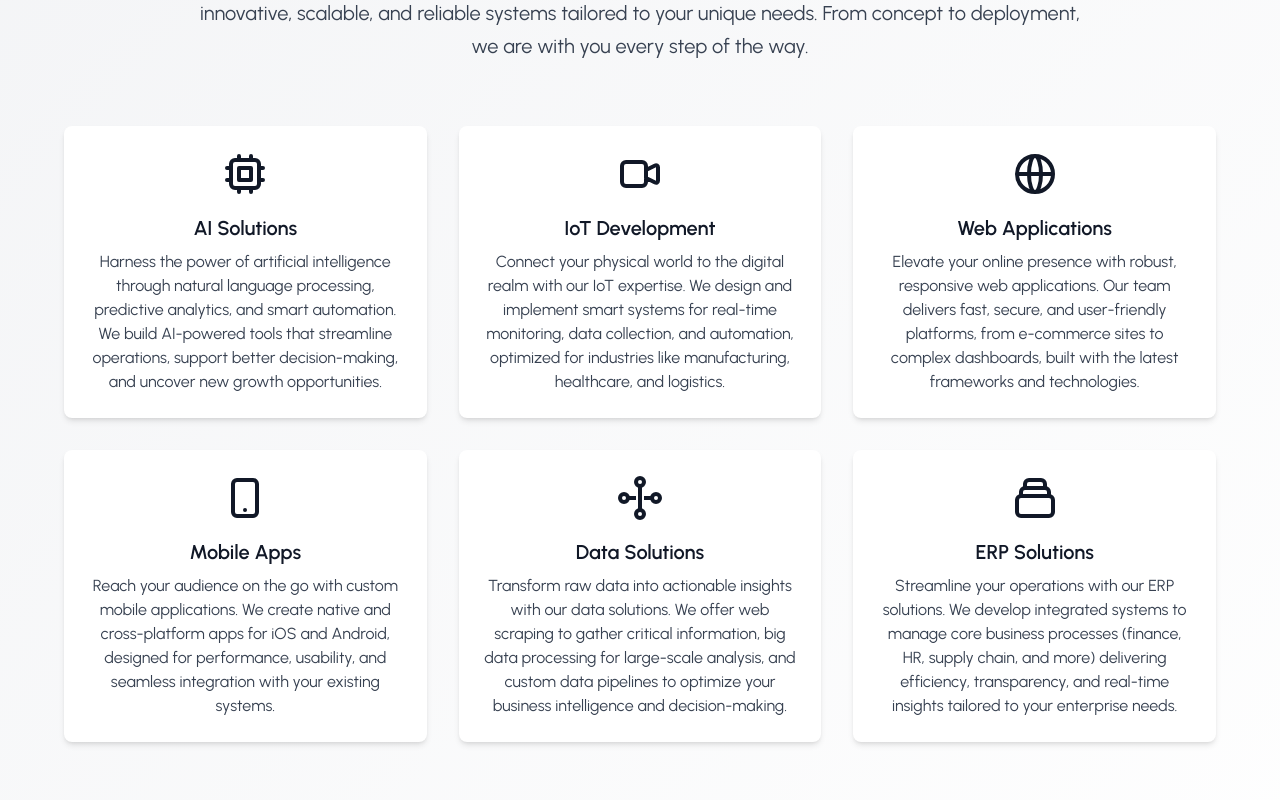
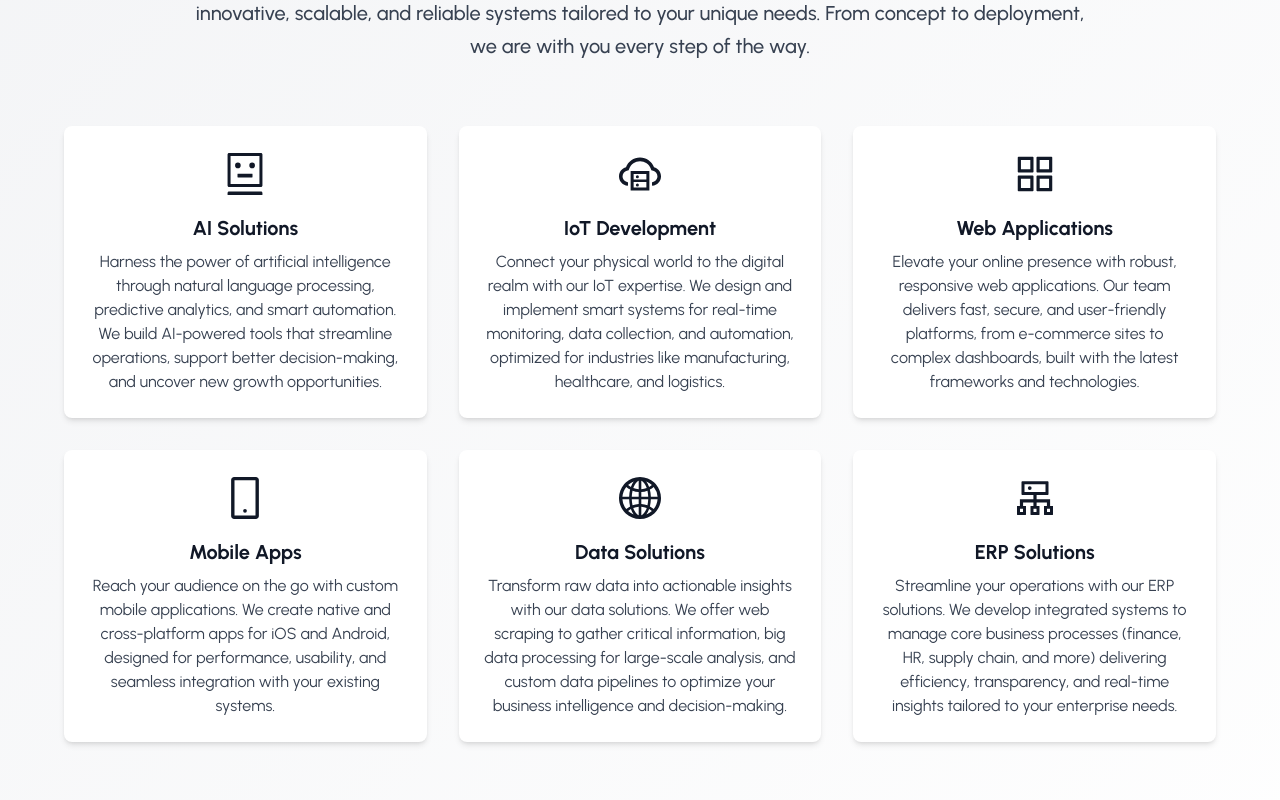
Before and after one commit to zedexel/zedexel.github.io, a React (Create React App) app: page / in a window 1280 px wide. Shown: the part 1020-1820 px from the top of the page. Built offline with nearby package versions, Linux system fonts and the light colour scheme; the HTML template or start-up script is replaced by a standard one.

Commit message:
add ServiceCard.tsx

```diff
--- /dev/null
+++ b/src/components/ServiceCard.tsx
@@ -0,0 +1,21 @@
+import { IconType } from "react-icons";
+
+interface ServiceCardProps {
+  icon: IconType;
+  title: string;
+  description: string;
+}
+
+const ServiceCard: React.FC<ServiceCardProps> = ({ icon: Icon, title, description }) => {
+  return (
+    <div className="bg-white p-6 rounded-lg shadow-md hover:shadow-lg transition-shadow duration-300">
+      <div className="w-12 h-12 mx-auto mb-4 text-gray-900">
+        {(Icon as any)({ size: 48 })}
+      </div>
+      <h3 className="text-xl font-bold text-gray-900 mb-2">{title}</h3>
+      <p className="text-gray-700">{description}</p>
+    </div>
+  );
+};
+
+export default ServiceCard;
--- a/src/components/Services.tsx
+++ b/src/components/Services.tsx
@@ -1,5 +1,13 @@
-import React from "react";
 import Clients from "./Clients";
+import ServiceCard from "./ServiceCard";
+import {
+  AiOutlineAppstore,
+  AiOutlineMobile,
+  AiOutlineRobot,
+  AiOutlineCloudServer,
+  AiOutlineGlobal,
+  AiOutlineCluster
+} from "react-icons/ai";
 
 const Services = () => {
   return (
@@ -7,10 +15,9 @@ const Services = () => {
       id="services"
       className="py-20 px-6 bg-gradient-to-br from-gray-100 to-white text-center"
     >
-      {/* Header */}
       <div className="max-w-4xl mx-auto mb-16">
         <h2 className="text-5xl font-bold mb-6 text-gray-900">Our Services</h2>
-        <p className="text-xl text-gray-700 leading-relaxed">
+        <p className="text-xl text-gray-700 leading-relaxed font-medium">
           At Zedexel, we specialize in crafting custom software solutions
           that empower your business to thrive in a digital world. Our team of seasoned experts
           leverages cutting-edge technologies to deliver innovative, scalable, and reliable systems
@@ -18,152 +25,49 @@ const Services = () => {
         </p>
       </div>
 
-      {/* Services Grid */}
       <div className="max-w-6xl mx-auto grid grid-cols-1 sm:grid-cols-2 lg:grid-cols-3 gap-8 mb-20">
-        {/* Service 1: AI Solutions */}
-        <div className="bg-white p-6 rounded-lg shadow-md hover:shadow-lg transition-shadow duration-300">
-          <svg
-            className="w-12 h-12 mx-auto mb-4 text-gray-900"
-            fill="none"
-            stroke="currentColor"
-            viewBox="0 0 24 24"
-            xmlns="http://www.w3.org/2000/svg"
-          >
-            <path
-              strokeLinecap="round"
-              strokeLinejoin="round"
-              strokeWidth="2"
-              d="M9 3v2m6-2v2M9 19v2m6-2v2M5 9H3m2 6H3m18-6h-2m2 6h-2M7 19h10a2 2 0 002-2V7a2 2 0 00-2-2H7a2 2 0 00-2 2v10a2 2 0 002 2zM9 9h6v6H9V9z"
-            />
-          </svg>
-          <h3 className="text-xl font-semibold text-gray-900 mb-2">AI Solutions</h3>
-          <p className="text-gray-700">
-            Harness the power of artificial intelligence through natural language processing,
+        <ServiceCard
+          icon={AiOutlineRobot} // no angle brackets here
+          title="AI Solutions"
+          description="Harness the power of artificial intelligence through natural language processing,
             predictive analytics, and smart automation. We build AI-powered tools that streamline
-            operations, support better decision-making, and uncover new growth opportunities.
-          </p>
-        </div>
-
-        {/* Service 2: IoT Development */}
-        <div className="bg-white p-6 rounded-lg shadow-md hover:shadow-lg transition-shadow duration-300">
-          <svg
-            className="w-12 h-12 mx-auto mb-4 text-gray-900"
-            fill="none"
-            stroke="currentColor"
-            viewBox="0 0 24 24"
-            xmlns="http://www.w3.org/2000/svg"
-          >
-            <path
-              strokeLinecap="round"
-              strokeLinejoin="round"
-              strokeWidth="2"
-              d="M15 10l4.553-2.276A1 1 0 0121 8.618v6.764a1 1 0 01-1.447.894L15 14M5 18h8a2 2 0 002-2V8a2 2 0 00-2-2H5a2 2 0 00-2 2v8a2 2 0 002 2z"
-            />
-          </svg>
-          <h3 className="text-xl font-semibold text-gray-900 mb-2">IoT Development</h3>
-          <p className="text-gray-700">
-            Connect your physical world to the digital realm with our IoT expertise. We design and
+            operations, support better decision-making, and uncover new growth opportunities."
+        />
+        <ServiceCard
+          icon={AiOutlineCloudServer}
+          title="IoT Development"
+          description="Connect your physical world to the digital realm with our IoT expertise. We design and
             implement smart systems for real-time monitoring, data collection, and automation,
-            optimized for industries like manufacturing, healthcare, and logistics.
-          </p>
-        </div>
-
-        {/* Service 3: Web Applications */}
-        <div className="bg-white p-6 rounded-lg shadow-md hover:shadow-lg transition-shadow duration-300">
-          <svg
-            className="w-12 h-12 mx-auto mb-4 text-gray-900"
-            fill="none"
-            stroke="currentColor"
-            viewBox="0 0 24 24"
-            xmlns="http://www.w3.org/2000/svg"
-          >
-            <path
-              strokeLinecap="round"
-              strokeLinejoin="round"
-              strokeWidth="2"
-              d="M21 12a9 9 0 01-9 9m9-9a9 9 0 00-9-9m9 9H3m9 9a9 9 0 01-9-9m9 9c1.657 0 3-4.03 3-9s-1.343-9-3-9m0 18c-1.657 0-3-4.03-3-9s1.343-9 3-9m-9 9a9 9 0 019-9"
-            />
-          </svg>
-          <h3 className="text-xl font-semibold text-gray-900 mb-2">Web Applications</h3>
-          <p className="text-gray-700">
-            Elevate your online presence with robust, responsive web applications. Our team delivers
+            optimized for industries like manufacturing, healthcare, and logistics."
+        />
+        <ServiceCard
+          icon={AiOutlineAppstore}
+          title="Web Applications"
+          description="Elevate your online presence with robust, responsive web applications. Our team delivers
             fast, secure, and user-friendly platforms, from e-commerce sites to complex dashboards,
-            built with the latest frameworks and technologies.
-          </p>
-        </div>
-
-        {/* Service 4: Mobile Apps */}
-        <div className="bg-white p-6 rounded-lg shadow-md hover:shadow-lg transition-shadow duration-300">
-          <svg
-            className="w-12 h-12 mx-auto mb-4 text-gray-900"
-            fill="none"
-            stroke="currentColor"
-            viewBox="0 0 24 24"
-            xmlns="http://www.w3.org/2000/svg"
-          >
-            <path
-              strokeLinecap="round"
-              strokeLinejoin="round"
-              strokeWidth="2"
-              d="M12 18h.01M8 21h8a2 2 0 002-2V5a2 2 0 00-2-2H8a2 2 0 00-2 2v14a2 2 0 002 2z"
-            />
-          </svg>
-          <h3 className="text-xl font-semibold text-gray-900 mb-2">Mobile Apps</h3>
-          <p className="text-gray-700">
-            Reach your audience on the go with custom mobile applications. We create native and
+            built with the latest frameworks and technologies."
+        />
+        <ServiceCard
+          icon={AiOutlineMobile}
+          title="Mobile Apps"
+          description="Reach your audience on the go with custom mobile applications. We create native and
             cross-platform apps for iOS and Android, designed for performance, usability, and
-            seamless integration with your existing systems.
-          </p>
-        </div>
-
-        {/* Service 5: Data Solutions */}
-        <div className="bg-white p-6 rounded-lg shadow-md hover:shadow-lg transition-shadow duration-300">
-          <svg
-            className="w-12 h-12 mx-auto mb-4 text-gray-900"
-            fill="none"
-            stroke="currentColor"
-            viewBox="0 0 24 24"
-            xmlns="http://www.w3.org/2000/svg"
-          >
-            <circle cx="12" cy="4" r="2" strokeWidth="2" />
-            <circle cx="4" cy="12" r="2" strokeWidth="2" />
-            <circle cx="20" cy="12" r="2" strokeWidth="2" />
-            <circle cx="12" cy="20" r="2" strokeWidth="2" />
-            <line x1="12" y1="6" x2="12" y2="18" strokeWidth="2" />
-            <line x1="6" y1="12" x2="10" y2="12" strokeWidth="2" />
-            <line x1="14" y1="12" x2="18" y2="12" strokeWidth="2" />
-          </svg>
-          <h3 className="text-xl font-semibold text-gray-900 mb-2">Data Solutions</h3>
-          <p className="text-gray-700">
-            Transform raw data into actionable insights with our data solutions. We offer web scraping
+            seamless integration with your existing systems."
+        />
+        <ServiceCard
+          icon={AiOutlineGlobal}
+          title="Data Solutions"
+          description="Transform raw data into actionable insights with our data solutions. We offer web scraping
             to gather critical information, big data processing for large-scale analysis, and custom
-            data pipelines to optimize your business intelligence and decision-making.
-          </p>
-        </div>
-
-        {/* Service 6: ERP Solutions */}
-        <div className="bg-white p-6 rounded-lg shadow-md hover:shadow-lg transition-shadow duration-300">
-          <svg
-            className="w-12 h-12 mx-auto mb-4 text-gray-900"
-            fill="none"
-            stroke="currentColor"
-            viewBox="0 0 24 24"
-            xmlns="http://www.w3.org/2000/svg"
-          >
-            <path
-              strokeLinecap="round"
-              strokeLinejoin="round"
-              strokeWidth="2"
-              d="M19 11H5m14 0a2 2 0 012 2v6a2 2 0 01-2 2H5a2 2 0 01-2-2v-6a2 2 0 012-2m14 0V9a2 2 0 00-2-2M5 11V9a2 2 0 012-2m0 0V5a2 2 0 012-2h6a2 2 0 012 2v2M7 7h10"
-            />
-          </svg>
-          <h3 className="text-xl font-semibold text-gray-900 mb-2">ERP Solutions</h3>
-          <p className="text-gray-700">
-            Streamline your operations with our ERP solutions. We develop integrated systems to
+            data pipelines to optimize your business intelligence and decision-making."
+        />
+        <ServiceCard
+          icon={AiOutlineCluster}
+          title="ERP Solutions"
+          description="Streamline your operations with our ERP solutions. We develop integrated systems to
             manage core business processes (finance, HR, supply chain, and more) delivering efficiency,
-            transparency, and real-time insights tailored to your enterprise needs.
-          </p>
-        </div>
+            transparency, and real-time insights tailored to your enterprise needs."
+        />
       </div>
 
       <Clients />
--- a/src/components/Team.tsx
+++ b/src/components/Team.tsx
@@ -17,7 +17,7 @@ const teamMembers = [
 
 const Team = () => {
   return (
-    <section id="team" className="py-20 min-h-screen bg-gradient-to-bl from-gray-100 to-white flex justify-center items-center text-center">
+    <section id="team" className="py-20 bg-gradient-to-bl from-gray-100 to-white flex justify-center items-center text-center">
       <div className="max-w-3xl mx-auto px-6">
         <h2 className="text-5xl font-bold mb-12 text-gray-900">Meet Our Founders</h2>
         <div className="grid md:grid-cols-2 gap-14">
```
